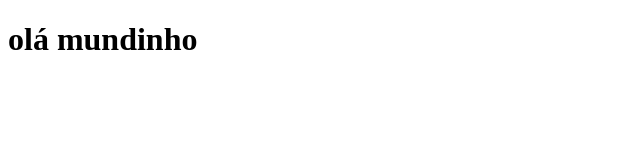
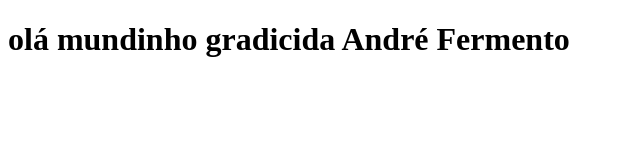
Before and after one commit to Nathaliaschweder/Nathaliaschweder.github.io, a plain HTML site: page index.html in a window 1280 px wide. Shown: the whole page, without its empty margins (0-640 px from the left). Drawn offline with Linux system fonts and the light colour scheme.

Commit message:
Update index.html

```diff
--- a/index.html
+++ b/index.html
@@ -2,7 +2,7 @@
 <html>
   <body>
     <h1>
-      olá mundinho
+      olá mundinho gradicida André Fermento
     </h1>
   </body>
 </html>
```
